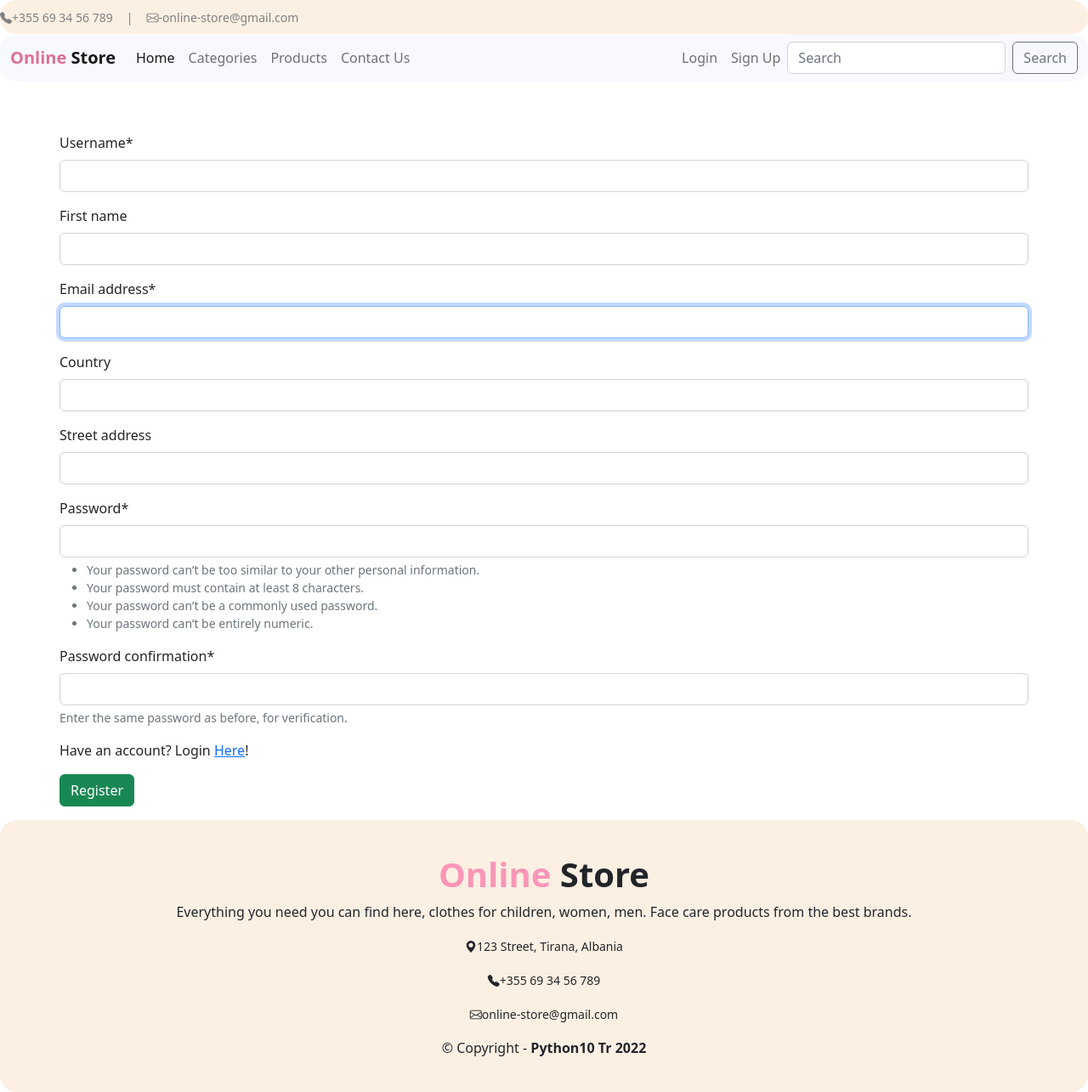
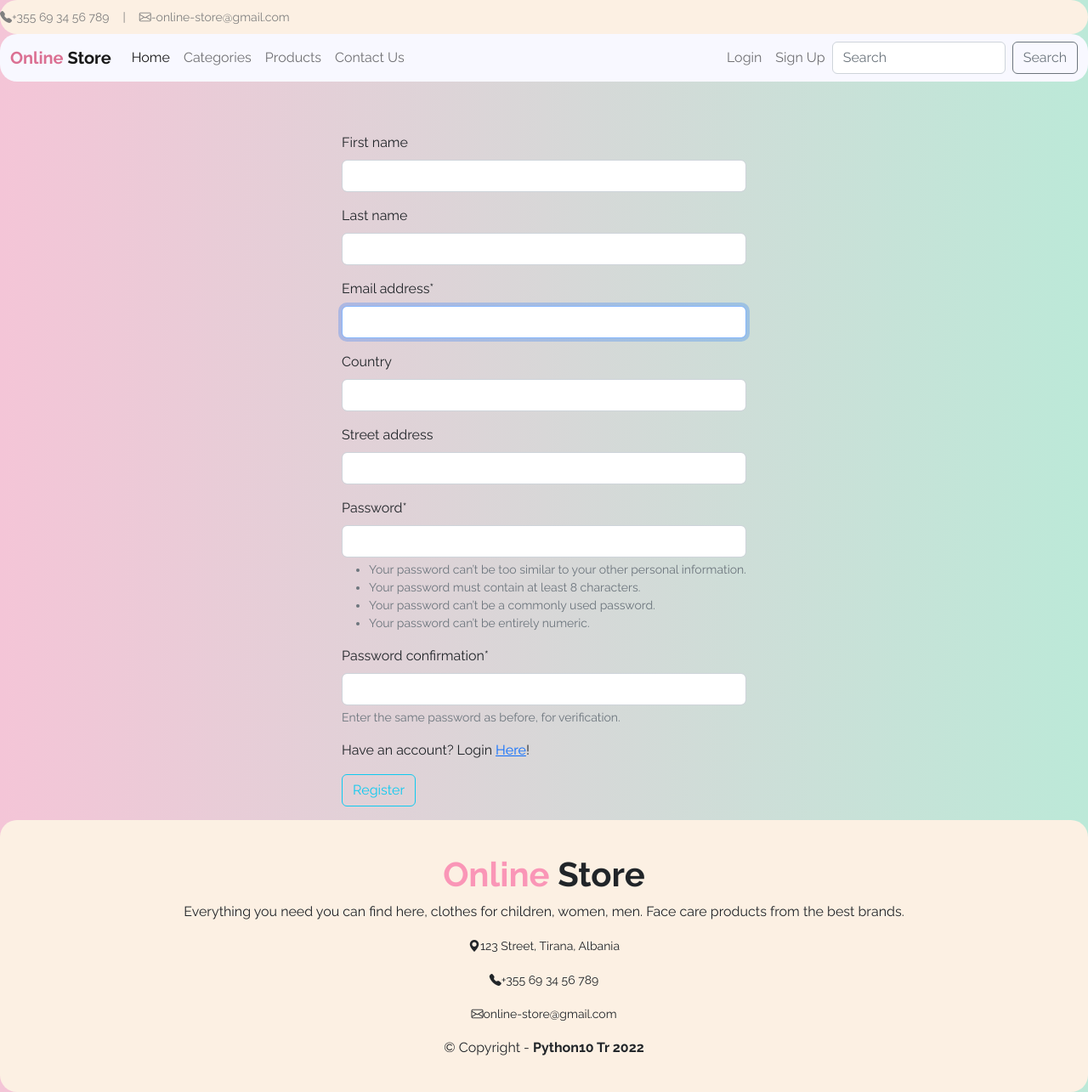
Before and after one commit to Eftiola/Online-Store, a Django app: page /users/sign-up in a window 1280 px wide. Shown: the whole page at 85% size. Run offline with Django 4.2, Linux system fonts and the light colour scheme; parts of the project's set-up code (start-up, migrations or seed data) failed here and were passed over; some libraries are stand-ins or nearby versions.

Commit message:
Add style in signup template

```diff
--- a/users/forms.py
+++ b/users/forms.py
@@ -6,4 +6,4 @@ from .models import User
 class UserCreateForm(UserCreationForm):
     class Meta:
         model = User
-        fields = ["username", "first_name", "email", "country", "street_address"]
+        fields = ["first_name","last_name", "email", "country", "street_address"]
--- a/users/templates/sign_up.html
+++ b/users/templates/sign_up.html
@@ -1,7 +1,96 @@
 {% extends 'base.html' %} {% load crispy_forms_tags %} {% block content %}
+
+<style>
+  @import url("https://fonts.googleapis.com/css?family=Raleway:400,700");
+
+  * {
+    box-sizing: border-box;
+    margin: 0;
+    padding: 0;
+    font-family: Raleway, sans-serif;
+  }
+
+  body {
+    background: linear-gradient(90deg, #f4c5d7, #bce9d8);
+  }
+
+  .container {
+    display: flex;
+    align-items: center;
+    justify-content: center;
+    min-height: 100vh;
+  }
+
+  .screen {
+    background: linear-gradient(90deg, #d44e8d, #7c78b8);
+    position: relative;
+    height: 600px;
+    width: 360px;
+    box-shadow: 0px 0px 24px #f195dd;
+  }
+
+  .screen__content {
+    z-index: 1;
+    position: relative;
+    height: 100%;
+  }
+
+  .screen__background {
+    position: absolute;
+    top: 0;
+    left: 0;
+    right: 0;
+    bottom: 0;
+    z-index: 0;
+    -webkit-clip-path: inset(0 0 0 0);
+    clip-path: inset(0 0 0 0);
+  }
+
+  .screen__background__shape {
+    transform: rotate(45deg);
+    position: absolute;
+  }
+
+  .screen__background__shape1 {
+    height: 520px;
+    width: 520px;
+    background: rgb(240, 167, 167);
+    top: -50px;
+    right: 120px;
+    border-radius: 0 72px 0 0;
+  }
+
+  .screen__background__shape2 {
+    height: 220px;
+    width: 220px;
+    background: #f7d3df;
+    top: -172px;
+    right: 0;
+    border-radius: 32px;
+  }
+
+  .screen__background__shape3 {
+    height: 540px;
+    width: 190px;
+    background: linear-gradient(270deg, #fcdcf4, #6a679e);
+    top: -24px;
+    right: 0;
+    border-radius: 32px;
+  }
+
+  .screen__background__shape4 {
+    height: 400px;
+    width: 200px;
+    background: #7e7bb9;
+    top: 420px;
+    right: 50px;
+    border-radius: 60px;
+  }
+</style>
+
 <form method="post">
   {% csrf_token %}{{form|crispy}}
   <p>Have an account? Login <a href="{% url 'login' %}">Here</a>!</p>
-  <button type="submit" class="btn btn-success">Register</button>
+  <button type="submit" class="btn btn-outline-info">Register</button>
 </form>
 {% endblock content %}
```
